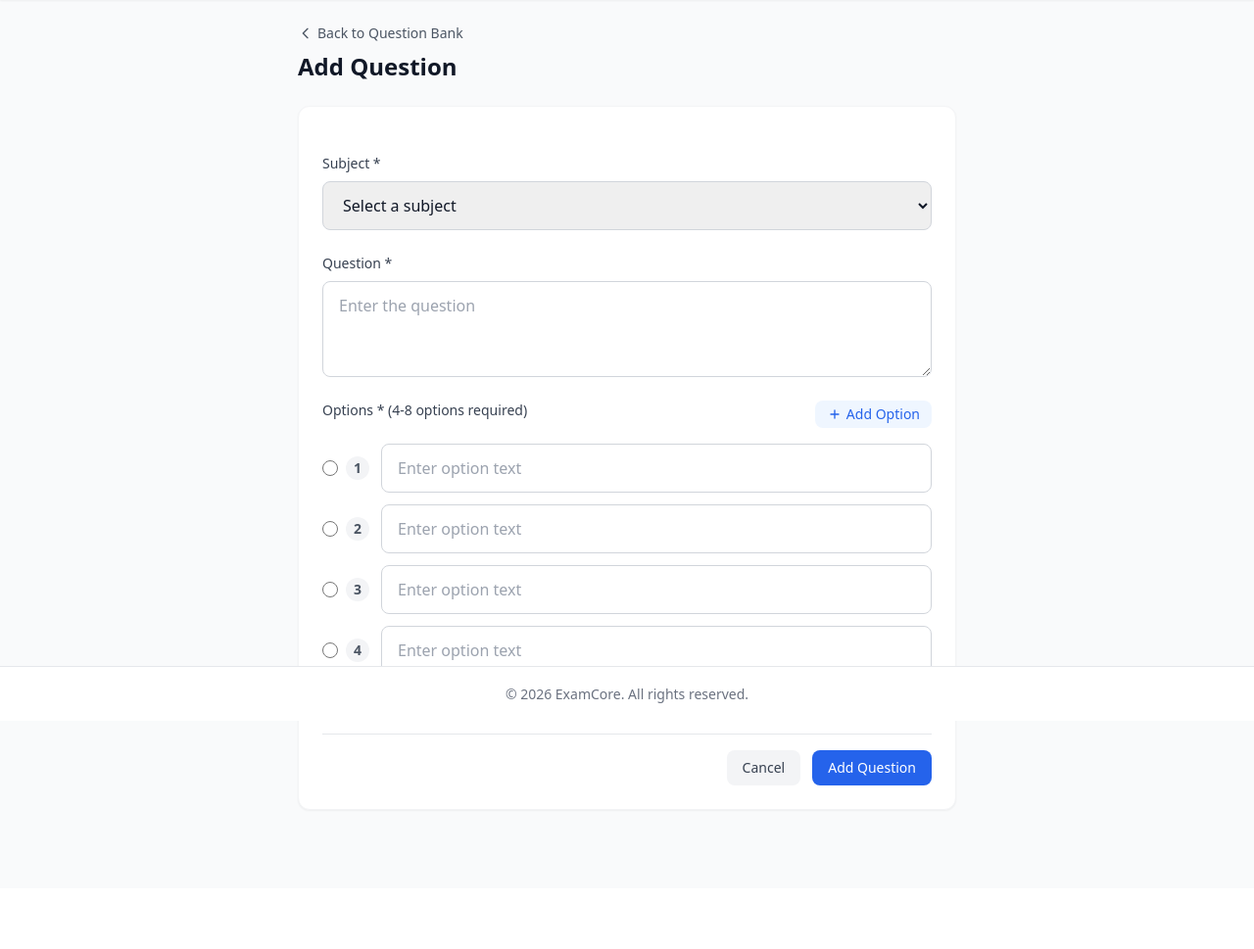
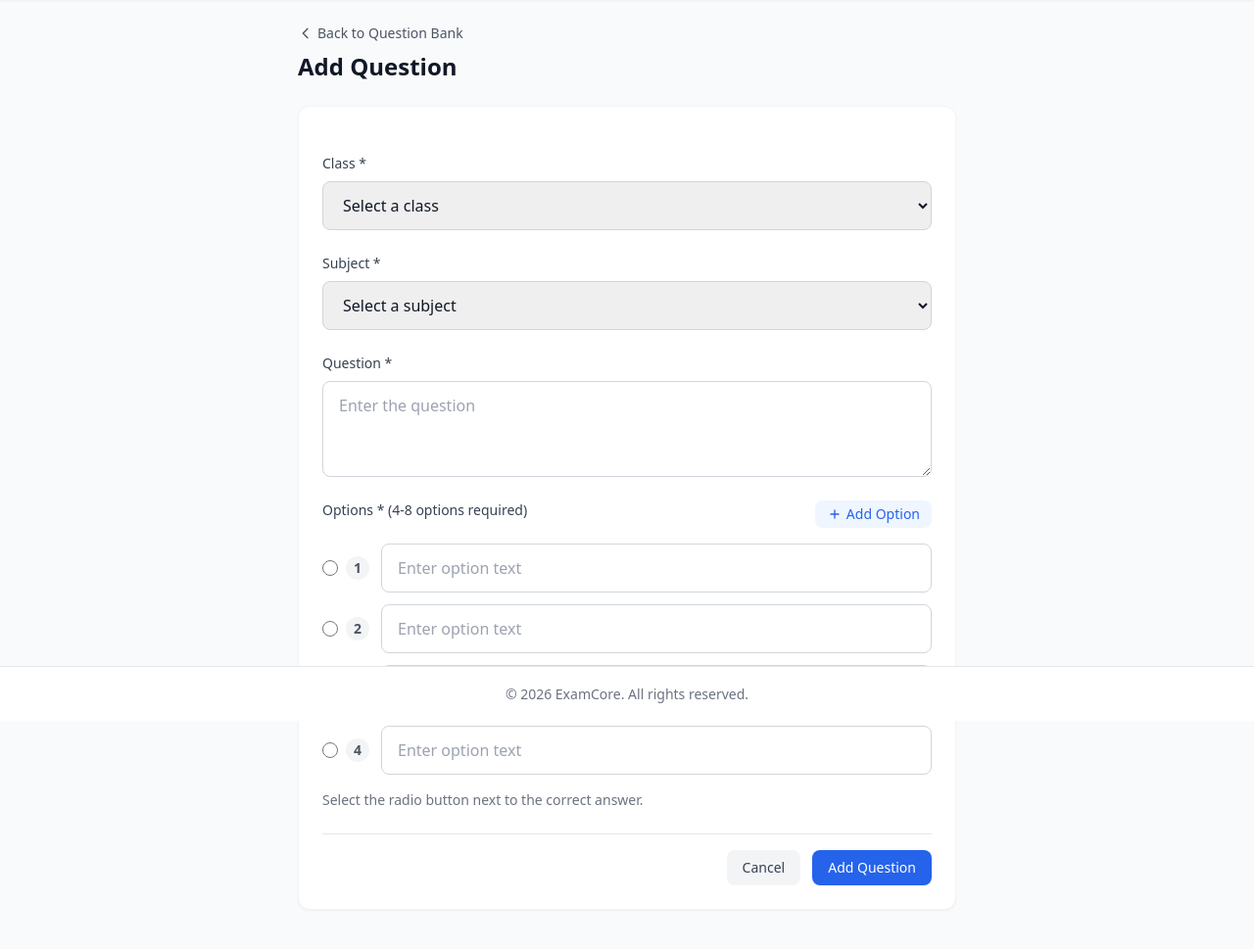
Before and after one commit to more-shubham/examcore, a Django app: page /questions/add/ in a window 1280 px wide. Shown: the part 64-1033 px from the top of the page at 98% size. Before the commit the page ends 892 px from the top, so only its background shows below. Run offline with Django 5.2, Linux system fonts and the light colour scheme; the visitor is signed in with stand-in values (Sample User, id 1); data that the repository does not hold is empty; some libraries are stand-ins or nearby versions.

Commit message:
feat(questions): add class dropdown to filter subjects
Add hierarchical selection for questions:
- Class dropdown filters available subjects
- Subject dropdown shows only subjects for selected class
- Works for both create and edit flows

```diff
--- a/apps/questions/forms.py
+++ b/apps/questions/forms.py
@@ -1,7 +1,7 @@
 from django import forms
 from django.forms import inlineformset_factory
 
-from apps.academic.models import Subject
+from apps.academic.models import Class, Subject
 
 from .models import Question, QuestionOption
 
@@ -39,6 +39,14 @@ QuestionOptionFormSet = inlineformset_factory(
 class QuestionForm(forms.ModelForm):
     """Form for creating/editing MCQ questions."""
 
+    assigned_class = forms.ModelChoiceField(
+        queryset=Class.objects.filter(is_active=True),
+        required=True,
+        widget=forms.Select(attrs={"class": "form-input", "id": "id_assigned_class"}),
+        label="Class",
+        empty_label="Select a class",
+    )
+
     correct_option_index = forms.IntegerField(
         required=True,
         min_value=0,
@@ -54,7 +62,7 @@ class QuestionForm(forms.ModelForm):
             "question_text",
         ]
         widgets = {
-            "subject": forms.Select(attrs={"class": "form-input"}),
+            "subject": forms.Select(attrs={"class": "form-input", "id": "id_subject"}),
             "question_text": forms.Textarea(
                 attrs={
                     "class": "form-input",
@@ -75,6 +83,10 @@ class QuestionForm(forms.ModelForm):
         ).select_related("assigned_class")
         self.fields["subject"].empty_label = "Select a subject"
 
+        # Pre-populate assigned_class for editing
+        if self.instance and self.instance.pk and self.instance.subject:
+            self.fields["assigned_class"].initial = self.instance.subject.assigned_class
+
         # Pre-populate correct_option_index for editing
         if self.instance and self.instance.pk and self.instance.correct_option:
             options = list(self.instance.options.all())
--- a/apps/questions/views.py
+++ b/apps/questions/views.py
@@ -1,3 +1,5 @@
+import json
+
 from django.contrib import messages
 from django.core.paginator import Paginator
 from django.shortcuts import get_object_or_404, redirect, render
@@ -58,6 +60,19 @@ class QuestionCreateView(QuestionManagerRequiredMixin, View):
 
     template_name = "questions/question_form.html"
 
+    def get_subjects_json(self):
+        """Return JSON mapping of class IDs to their subjects."""
+        subjects = Subject.objects.filter(is_active=True).select_related(
+            "assigned_class"
+        )
+        subjects_data = {}
+        for subject in subjects:
+            class_id = str(subject.assigned_class_id)
+            if class_id not in subjects_data:
+                subjects_data[class_id] = []
+            subjects_data[class_id].append({"id": subject.id, "name": subject.name})
+        return json.dumps(subjects_data)
+
     def get(self, request):
         form = QuestionForm()
         formset = QuestionOptionFormSet()
@@ -66,11 +81,22 @@ class QuestionCreateView(QuestionManagerRequiredMixin, View):
         subject_id = request.GET.get("subject")
         if subject_id:
             form.fields["subject"].initial = subject_id
+            # Also set the class for the selected subject
+            try:
+                subject = Subject.objects.get(id=subject_id)
+                form.fields["assigned_class"].initial = subject.assigned_class_id
+            except Subject.DoesNotExist:
+                pass
 
         return render(
             request,
             self.template_name,
-            {"form": form, "formset": formset, "is_edit": False},
+            {
+                "form": form,
+                "formset": formset,
+                "is_edit": False,
+                "subjects_json": self.get_subjects_json(),
+            },
         )
 
     def post(self, request):
@@ -99,7 +125,12 @@ class QuestionCreateView(QuestionManagerRequiredMixin, View):
         return render(
             request,
             self.template_name,
-            {"form": form, "formset": formset, "is_edit": False},
+            {
+                "form": form,
+                "formset": formset,
+                "is_edit": False,
+                "subjects_json": self.get_subjects_json(),
+            },
         )
 
 
@@ -107,6 +138,19 @@ class QuestionUpdateView(QuestionManagerRequiredMixin, View):
     """View to edit an existing question."""
 
     template_name = "questions/question_form.html"
+
+    def get_subjects_json(self):
+        """Return JSON mapping of class IDs to their subjects."""
+        subjects = Subject.objects.filter(is_active=True).select_related(
+            "assigned_class"
+        )
+        subjects_data = {}
+        for subject in subjects:
+            class_id = str(subject.assigned_class_id)
+            if class_id not in subjects_data:
+                subjects_data[class_id] = []
+            subjects_data[class_id].append({"id": subject.id, "name": subject.name})
+        return json.dumps(subjects_data)
 
     def get(self, request, pk):
         question = get_object_or_404(Question, pk=pk, is_active=True)
@@ -121,7 +165,13 @@ class QuestionUpdateView(QuestionManagerRequiredMixin, View):
         return render(
             request,
             self.template_name,
-            {"form": form, "formset": formset, "is_edit": True, "question": question},
+            {
+                "form": form,
+                "formset": formset,
+                "is_edit": True,
+                "question": question,
+                "subjects_json": self.get_subjects_json(),
+            },
         )
 
     def post(self, request, pk):
@@ -157,7 +207,13 @@ class QuestionUpdateView(QuestionManagerRequiredMixin, View):
         return render(
             request,
             self.template_name,
-            {"form": form, "formset": formset, "is_edit": True, "question": question},
+            {
+                "form": form,
+                "formset": formset,
+                "is_edit": True,
+                "question": question,
+                "subjects_json": self.get_subjects_json(),
+            },
         )
 
 
--- a/templates/questions/question_form.html
+++ b/templates/questions/question_form.html
@@ -19,6 +19,15 @@
     <div class="bg-white rounded-xl shadow-sm border border-gray-100 p-6">
       <form method="post" class="space-y-6" id="question-form">
         {% csrf_token %}
+
+      <!-- Class Selection -->
+        <div>
+          <label for="{{ form.assigned_class.id_for_label }}" class="form-label">Class *</label>
+          {{ form.assigned_class }}
+          {% if form.assigned_class.errors %}
+            <p class="field-error">{{ form.assigned_class.errors.0 }}</p>
+          {% endif %}
+        </div>
 
       <!-- Subject Selection -->
         <div>
@@ -107,6 +116,49 @@
 {% block extra_js %}
   <script>
     document.addEventListener('DOMContentLoaded', function() {
+      // Class-Subject filtering
+      const classSelect = document.getElementById('id_assigned_class');
+      const subjectSelect = document.getElementById('id_subject');
+      const subjectsData = {{ subjects_json|safe }};
+      const currentSubjectId = subjectSelect.value;
+
+      function filterSubjects() {
+        const selectedClassId = classSelect.value;
+        const subjects = subjectsData[selectedClassId] || [];
+
+        // Store current value to restore if still valid
+        const currentValue = subjectSelect.value;
+
+        // Clear and rebuild options
+        subjectSelect.innerHTML = '<option value="">Select a subject</option>';
+        subjects.forEach(function(subject) {
+          const option = document.createElement('option');
+          option.value = subject.id;
+          option.textContent = subject.name;
+          subjectSelect.appendChild(option);
+        });
+
+        // Restore selection if still valid
+        if (currentValue) {
+          const stillExists = subjects.some(s => s.id == currentValue);
+          if (stillExists) {
+            subjectSelect.value = currentValue;
+          }
+        }
+      }
+
+      classSelect.addEventListener('change', filterSubjects);
+
+      // Initialize on page load (filter based on current class selection)
+      if (classSelect.value) {
+        filterSubjects();
+        // Restore current subject if editing
+        if (currentSubjectId) {
+          subjectSelect.value = currentSubjectId;
+        }
+      }
+
+      // Options handling
       const container = document.getElementById('options-container');
       const totalFormsInput = document.getElementById('id_options-TOTAL_FORMS');
       const addBtn = document.getElementById('add-option-btn');
```
